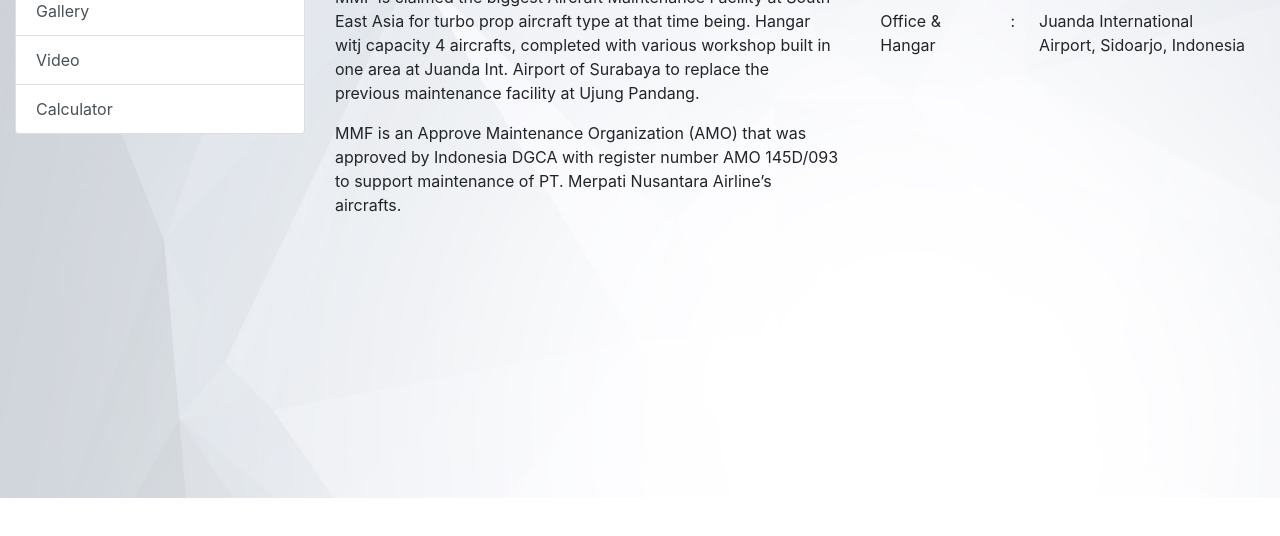
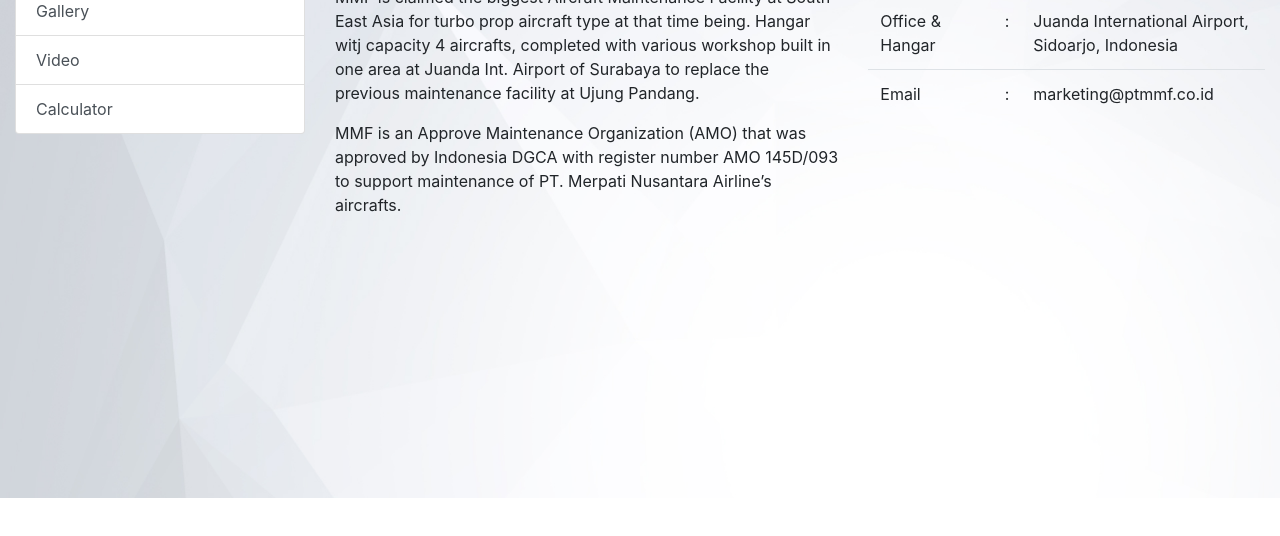
Before and after one commit to bagusk99/uts-psi-smt-4-2020, a plain HTML site: page index.html in a window 1280 px wide. Shown: the part 222-758 px from the top of the page. Drawn offline with Linux system fonts and the light colour scheme.

Commit message:
add email information

```diff
--- a/index.html
+++ b/index.html
@@ -75,6 +75,11 @@
             <td>:</td>
             <td>Juanda International Airport, Sidoarjo, Indonesia</td>
           </tr>
+          <tr>
+            <td>Email</td>
+            <td>:</td>
+            <td>marketing@ptmmf.co.id</td>
+          </tr>
         </table>
       </div>
 
```
